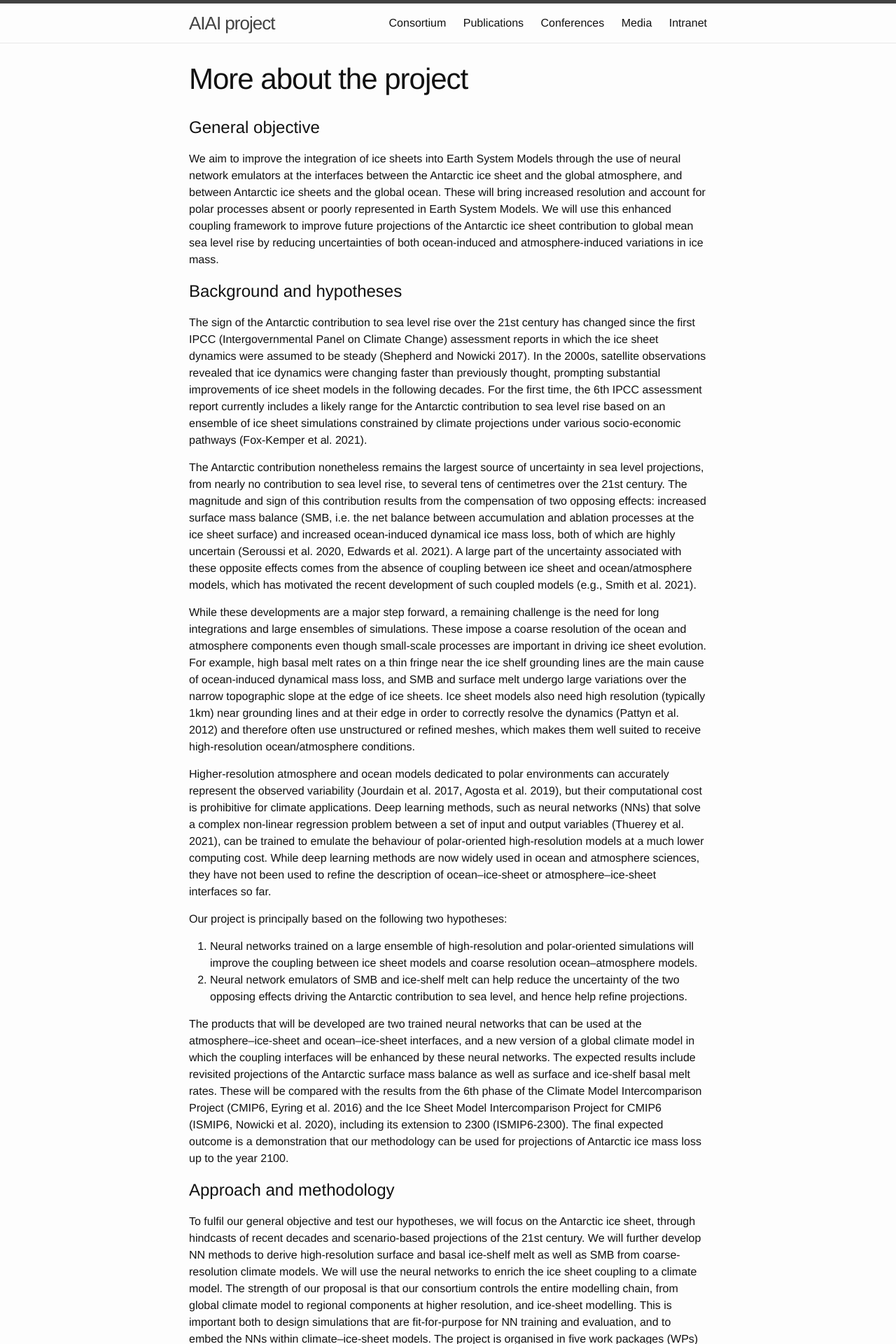
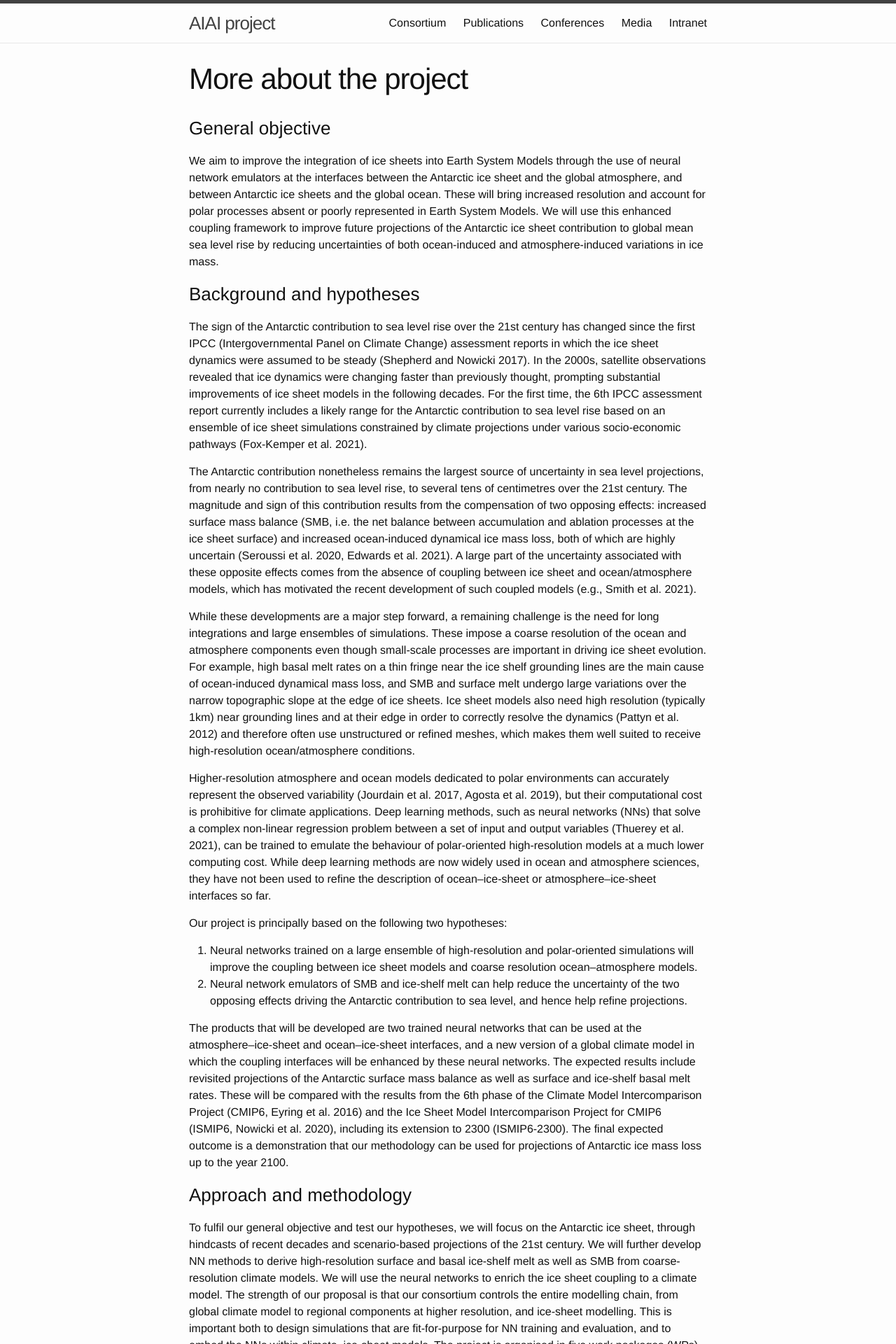
Before and after one commit to ANR-AIAI/ANR-AIAI.github.io, a Jekyll site: the page built from more_about_the_project.md, in a window 1280 px wide. Shown: the top 1920 px of the page at 70% size. Built offline with Jekyll 4.4.1, drawn with Linux system fonts in a browser that asks for light colours.

```diff
--- a/more_about_the_project.md
+++ b/more_about_the_project.md
@@ -3,11 +3,11 @@ layout: post
 title: More about the project
 ---
 
-# General objective
+### General objective
 
 We aim to improve the integration of ice sheets into Earth System Models through the use of neural network emulators at the interfaces between the Antarctic ice sheet and the global atmosphere, and between Antarctic ice sheets and the global ocean. These will bring increased resolution and account for polar processes absent or poorly represented in Earth System Models. We will use this enhanced coupling framework to improve future projections of the Antarctic ice sheet contribution to global mean sea level rise by reducing uncertainties of both ocean-induced and atmosphere-induced variations in ice mass.
 
-# Background and hypotheses
+### Background and hypotheses
 
 The sign of the Antarctic contribution to sea level rise over the 21st century has changed since the first IPCC (Intergovernmental Panel on Climate Change) assessment reports in which the ice sheet dynamics were assumed to be steady (Shepherd and Nowicki 2017). In the 2000s, satellite observations revealed that ice dynamics were changing faster than previously thought, prompting substantial improvements of ice sheet models in the following decades. For the first time, the 6th IPCC assessment report currently includes a likely range for the Antarctic contribution to sea level rise based on an ensemble of ice sheet simulations constrained by climate projections under various socio-economic pathways (Fox-Kemper et al. 2021).
 
@@ -24,11 +24,11 @@ Our project is principally based on the following two hypotheses:
 
 The products that will be developed are two trained neural networks that can be used at the atmosphere–ice-sheet and ocean–ice-sheet interfaces, and a new version of a global climate model in which the coupling interfaces will be enhanced by these neural networks. The expected results include revisited projections of the Antarctic surface mass balance as well as surface and ice-shelf basal melt rates. These will be compared with the results from the 6th phase of the Climate Model Intercomparison Project (CMIP6, Eyring et al. 2016) and the Ice Sheet Model Intercomparison Project for CMIP6 (ISMIP6, Nowicki et al. 2020), including its extension to 2300 (ISMIP6-2300). The final expected outcome is a demonstration that our methodology can be used for projections of Antarctic ice mass loss up to the year 2100.
 
-# Approach and methodology
+### Approach and methodology
 
 To fulfil our general objective and test our hypotheses, we will focus on the Antarctic ice sheet, through hindcasts of recent decades and scenario-based projections of the 21st century. We will further develop NN methods to derive high-resolution surface and basal ice-shelf melt as well as SMB from coarse-resolution climate models. We will use the neural networks to enrich the ice sheet coupling to a climate model. The strength of our proposal is that our consortium controls the entire modelling chain, from global climate model to regional components at higher resolution, and ice-sheet modelling. This is important both to design simulations that are fit-for-purpose for NN training and evaluation, and to embed the NNs within climate–ice-sheet models. The project is organised in five work packages (WPs) described further below. We first describe the tools used throughout the project.
 
-### Neural networks (NN)
+# Neural networks (NN)
 
 Simple NNs, at the grid scale level, provide encouraging preliminary results for ice-shelf basal melt patterns and variability (see 2nd proof of concept), but we plan to use convolutional NNs (CNN) throughout this project, in particular U-Net (Ronneberger et al. 2015; see also 1st proof of concept), to account for spatial structures in the input data. We will assess their skills with evolving ice sheet geometry, which was not done in our proofs of concept. We will also explore the use of physical constraints during the training stage (Thuerey at al. 2021). The NN will be trained and evaluated based on high-resolution simulations from polar-oriented models that are described hereafter (Fig. 1).
 
@@ -36,7 +36,7 @@ Simple NNs, at the grid scale level, provide encouraging preliminary results for
 <img src="{{site.url}}img/more_fig1.png" width="100%" height="100%"/>
 </div>
 
-### Polar regional models used to train and evaluate NNs
+# Polar regional models used to train and evaluate NNs
 
 The NN at the atmosphere–ice-sheet interface will emulate the behaviour of the MAR regional atmospheric model (Gallée and Schayes 1994, Agosta et al. 2019) at 35 km resolution. MAR is particularly suited for polar regions as it includes a multi-layer snow model, as well as cloud and turbulence parameterisations adapted to the very stable polar surface boundary layer. When driven by atmospheric reanalyses, MAR accurately captures the Antarctic surface mass balance and surface melt under present-day conditions in comparison to weather station and satellite data (Agosta et al. 2019, Donat-Magnin et al. 2020, Kittel et al. 2021). The surface mass balance produced by MAR is often used jointly with remote sensing data to estimate the past Antarctic contribution to sea level rise (e.g., Shepherd et al. 2018).
 
@@ -44,7 +44,7 @@ The NN at the ocean–ice-sheet interface will emulate the behaviour of a circum
 
 While both MAR and NEMO-CircAnt-0.25° do have biases, we consider that they offer a huge improvement compared to the IPSL-CM6-LR simulations, in terms of resolution and processes.
 
-### Climate and ice sheet models
+# Climate and ice sheet models
 
 Hindcasts and projections will be based on the IPSL-CM6-LR climate model, which includes, among others, the LMDZ atmospheric model at 157 km resolution and the NEMO ocean–sea-ice model at 1° resolution (Boucher et al. 2020). In the CMIP6 context, this climate model has been used to produce 32 ensemble members of the historical period (1850-2014), and multiple ensemble members to 2100 for a large range of emission scenarios, and to 2300 for a smaller subset of simulations. Our project will start by using the IPSL-CM6.0 model version, which has the advantage of having a large amount of available CMIP6 simulations, i.e. a large database for NN training and evaluation. We will nonetheless make our tools sufficiently flexible to adapt them to new versions of IPSL-CM when they become available.
 
```
